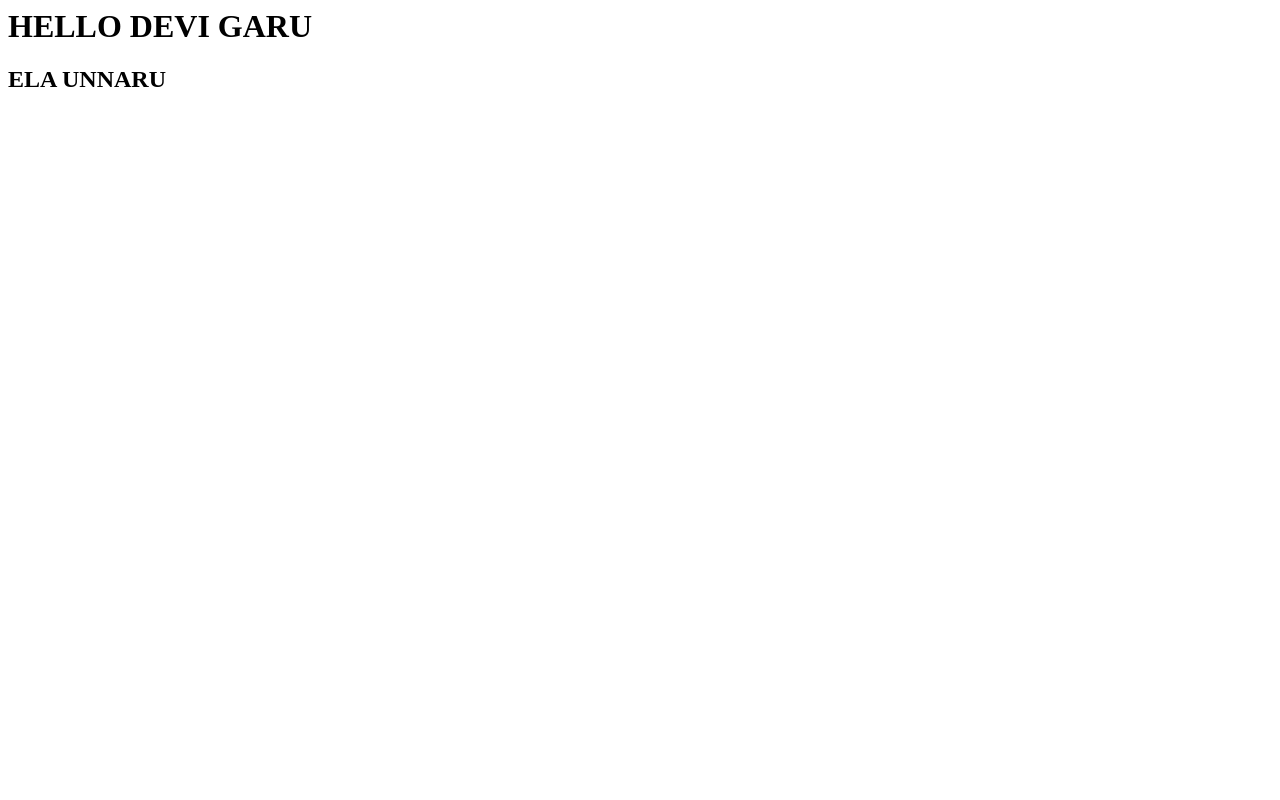
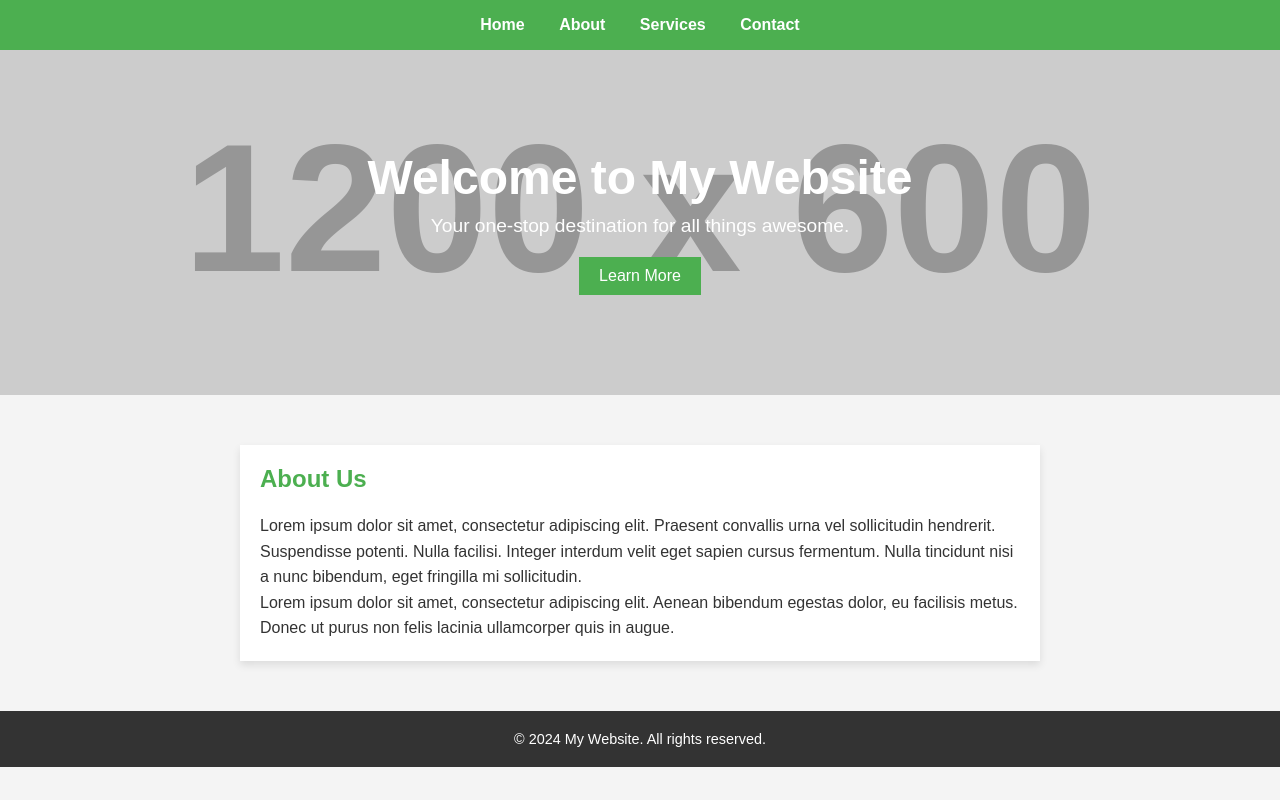
Before and after one commit to Devendrareddy25/New, a plain HTML site: page index.html in a window 1280 px wide. Drawn offline with Linux system fonts and the light colour scheme; placeholder pictures from the web are drawn by us.

Commit message:
Update index.html

```diff
--- a/index.html
+++ b/index.html
@@ -1,4 +1,127 @@
-<h1>HELLO DEVI GARU</h1>
+<!DOCTYPE html>
+<html lang="en">
+<head>
+    <meta charset="UTF-8">
+    <meta name="viewport" content="width=device-width, initial-scale=1.0">
+    <title>My Stylish Webpage</title>
+    <style>
+        /* Resetting margins and paddings */
+        * {
+            margin: 0;
+            padding: 0;
+            box-sizing: border-box;
+        }
 
+        /* General Body Styling */
+        body {
+            font-family: Arial, sans-serif;
+            background-color: #f4f4f4;
+            color: #333;
+        }
 
-<h2>ELA UNNARU</h2>
+        /* Navigation Bar Styling */
+        .navbar {
+            background-color: #4CAF50;
+            padding: 1rem;
+            text-align: center;
+        }
+        .navbar a {
+            color: white;
+            text-decoration: none;
+            margin: 0 15px;
+            font-weight: bold;
+        }
+        .navbar a:hover {
+            text-decoration: underline;
+        }
+
+        /* Hero Section Styling */
+        .hero {
+            background-image: url('https://via.placeholder.com/1200x600');
+            background-size: cover;
+            background-position: center;
+            color: white;
+            text-align: center;
+            padding: 100px 20px;
+        }
+        .hero h1 {
+            font-size: 3em;
+            margin-bottom: 10px;
+        }
+        .hero p {
+            font-size: 1.2em;
+        }
+        .hero button {
+            padding: 10px 20px;
+            background-color: #4CAF50;
+            border: none;
+            color: white;
+            font-size: 1em;
+            cursor: pointer;
+            margin-top: 20px;
+        }
+        .hero button:hover {
+            background-color: #45a049;
+        }
+
+        /* Content Section Styling */
+        .content {
+            max-width: 800px;
+            margin: 50px auto;
+            padding: 20px;
+            background-color: white;
+            box-shadow: 0px 4px 8px rgba(0, 0, 0, 0.1);
+        }
+        .content h2 {
+            color: #4CAF50;
+            margin-bottom: 20px;
+        }
+        .content p {
+            line-height: 1.6;
+        }
+
+        /* Footer Styling */
+        .footer {
+            background-color: #333;
+            color: white;
+            text-align: center;
+            padding: 20px;
+            margin-top: 50px;
+        }
+        .footer p {
+            margin: 0;
+            font-size: 0.9em;
+        }
+    </style>
+</head>
+<body>
+
+    <!-- Navigation Bar -->
+    <div class="navbar">
+        <a href="#home">Home</a>
+        <a href="#about">About</a>
+        <a href="#services">Services</a>
+        <a href="#contact">Contact</a>
+    </div>
+
+    <!-- Hero Section -->
+    <section class="hero">
+        <h1>Welcome to My Website</h1>
+        <p>Your one-stop destination for all things awesome.</p>
+        <button>Learn More</button>
+    </section>
+
+    <!-- Content Section -->
+    <section class="content">
+        <h2>About Us</h2>
+        <p>Lorem ipsum dolor sit amet, consectetur adipiscing elit. Praesent convallis urna vel sollicitudin hendrerit. Suspendisse potenti. Nulla facilisi. Integer interdum velit eget sapien cursus fermentum. Nulla tincidunt nisi a nunc bibendum, eget fringilla mi sollicitudin.</p>
+        <p>Lorem ipsum dolor sit amet, consectetur adipiscing elit. Aenean bibendum egestas dolor, eu facilisis metus. Donec ut purus non felis lacinia ullamcorper quis in augue.</p>
+    </section>
+
+    <!-- Footer -->
+    <div class="footer">
+        <p>&copy; 2024 My Website. All rights reserved.</p>
+    </div>
+
+</body>
+</html>
```
